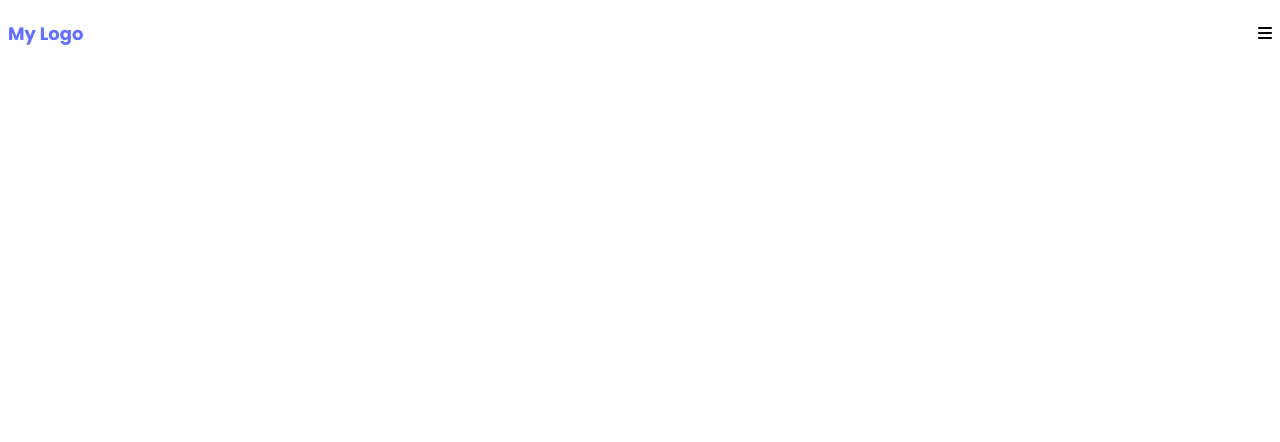
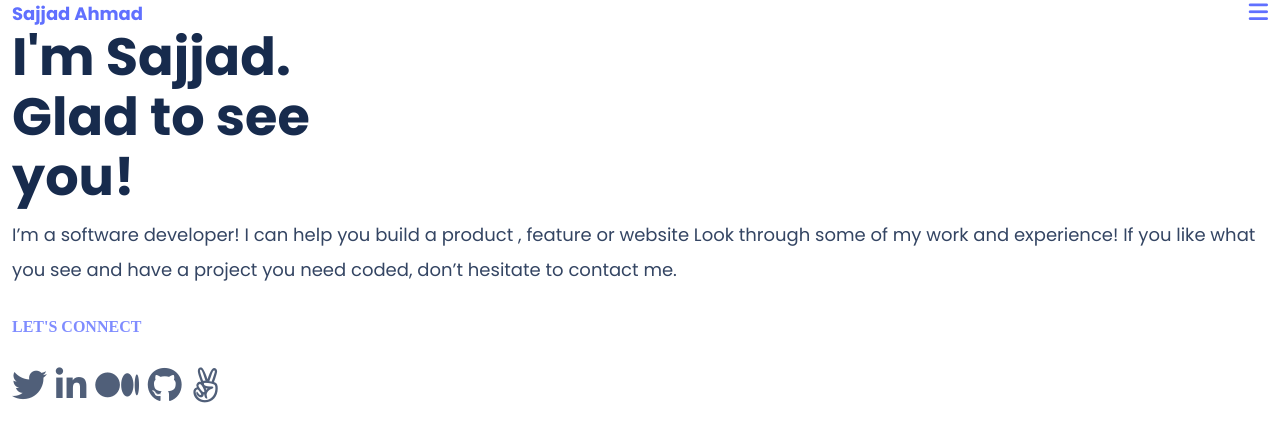
Before and after one commit to SajjadAhmad14/Training-portfolio-website, a plain HTML site: page index.html in a window 1280 px wide. Drawn offline with Linux system fonts and the light colour scheme.

Commit message:
Add healine, intro, and social icons

```diff
--- a/index.html
+++ b/index.html
@@ -10,10 +10,23 @@
 <link href="https://fonts.googleapis.com/css2?family=Poppins:ital,wght@0,100;0,200;0,300;0,400;0,500;0,600;0,700;0,800;0,900;1,100;1,200;1,300;1,400;1,500;1,600;1,700;1,800;1,900&display=swap" rel="stylesheet">
   </head>
   <body>
-    <header class = "poppins">
-      <h1>My Logo</h1>
+    <header class = "poppins-bold">
+      <h1>Sajjad Ahmad</h1>
       <nav><i class="fa-solid fa-bars"></i>
     </header>
+    <section class = "headline">
+      <h1 class = "poppins-bold">I'm Sajjad. <br>
+      Glad to see<br> you!</h1>
+      <p class = "poppins-regular">I’m a software developer! I can help you build a product , feature or website Look through some of my work and experience! If you like what you see and have a project you need coded, don’t hesitate to contact me.</p>
+    <h2>LET'S CONNECT</h2>
+    <div class = "social-links">
+      <i class="fa-brands fa-twitter"></i>
+      <i class="fa-brands fa-linkedin-in"></i>
+      <i class="fa-brands fa-medium"></i>
+      <i class="fa-brands fa-github"></i>
+      <i class="fa-brands fa-angellist"></i>
+    </div>
+    </section>
     <script
       src="https://kit.fontawesome.com/6de170ebbd.js"
       crossorigin="anonymous"
--- a/style.css
+++ b/style.css
@@ -1,9 +1,19 @@
+* {
+  margin: 0;
+  padding: 0;
+  box-sizing: border-box;
+  }
 
-.poppins {
+.poppins-bold {
   font-family: "Poppins", serif;
   font-weight: 700;
   font-style: normal;
+}
 
+.poppins-regular {
+  font-family: "Poppins", serif;
+  font-weight: 400;
+  font-style: normal;
 }
 
 header {
@@ -12,6 +22,7 @@ header {
   align-items: center;
   background-color: #fff;
   max-width: 100%;
+  padding: 0 12px 0 12px;
 }
 
 header h1 {
@@ -19,3 +30,31 @@ header h1 {
   font-weight: 700;
   font-size: 18px;;
 }
+
+.fa-solid {
+  color: #6070FF;
+  font-size: 22px;
+}
+
+.headline {
+  padding: 0 12px 0 12px;
+  font-size: 35px;
+  line-height: 60px;
+  color: #172B4D;
+}
+
+.headline p {
+  color: #344563;
+  font-size: 18px;
+  line-height: 35px;
+  margin: 10px 0 10px 0
+}
+
+.headline H2 {
+  font-size: 16px;
+  color: #7F8CFF;
+}
+
+.social-links {
+  color: #505F79;
+}
```
